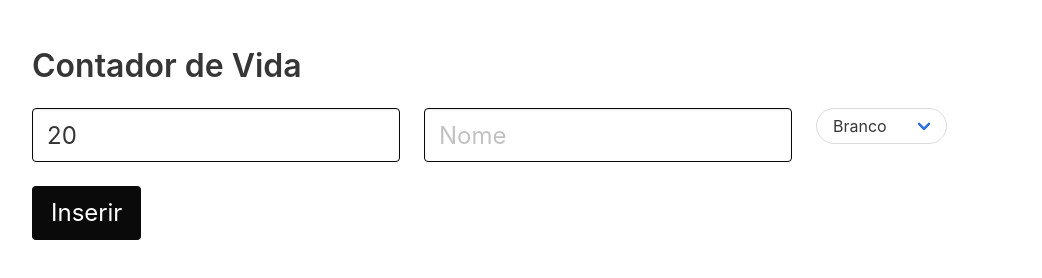
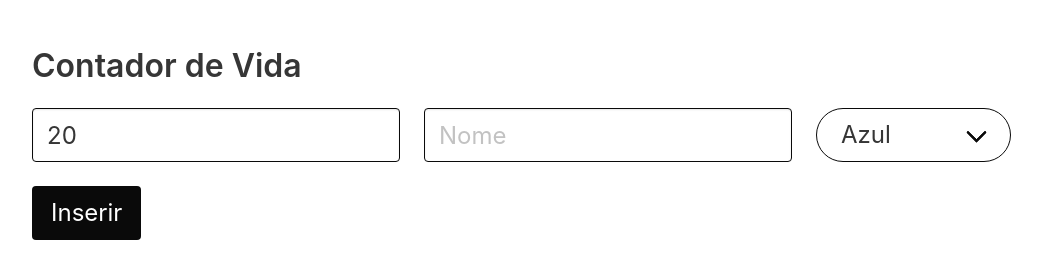
Before and after one commit to williammayy/todo_buttons, a plain HTML site: page index.html in a window 1280 px wide. Shown: the whole page, without its empty margins (32-1074 px from the left). Drawn offline with Linux system fonts and the light colour scheme.

Commit message:
final espero

```diff
--- a/index.html
+++ b/index.html
@@ -40,15 +40,15 @@
                     <input required type="text" id="itemValue" name="itemValue" size="35" class="input is-black is-large" placeholder='Nome'>
                 </div>
                 <div class="column">
-                    <div class="select is-rounded">
+                    <div class="select is-rounded is-large is-black">
                         <select name="corValue" id="corValue">
-                            <option value="FFFAF0" style="background-color:FFFAF0">Branco</option>
-                            <option value="008000" style="background-color:008000">Verde</option>
-                            <option value="1E90FF"style="background-color:1E90FF">Azul</option>
-                            <option value="FF0000"style="background-color:FF0000">Vermelho</option>
-                            <option value="000000"style="background-color:000000">Preto</option>
-                            <option value="696969"style="background-color:696969">Cinza</option>
-                            <option value="800080"style="background-color:800080">Roxo</option>
+                            <option value="1E90FF" selected style="background-color:#1E90FF;color:white">Azul</option>
+                            <option value="008000" style="background-color:#008000; color:white">Verde</option>
+                            <option value="FFFAF0" style="background-color:#FFFAF0">Branco</option>
+                            <option value="FF0000" style="background-color:#FF0000;color:white">Vermelho</option>
+                            <option value="000000" style="background-color:#000000;color:white">Preto</option>
+                            <option value="696969" style="background-color:#696969;color:white">Cinza</option>
+                            <option value="800080" style="background-color:#800080;color:white">Roxo</option>
                         </select>
                     </div>
                 </div>
```
